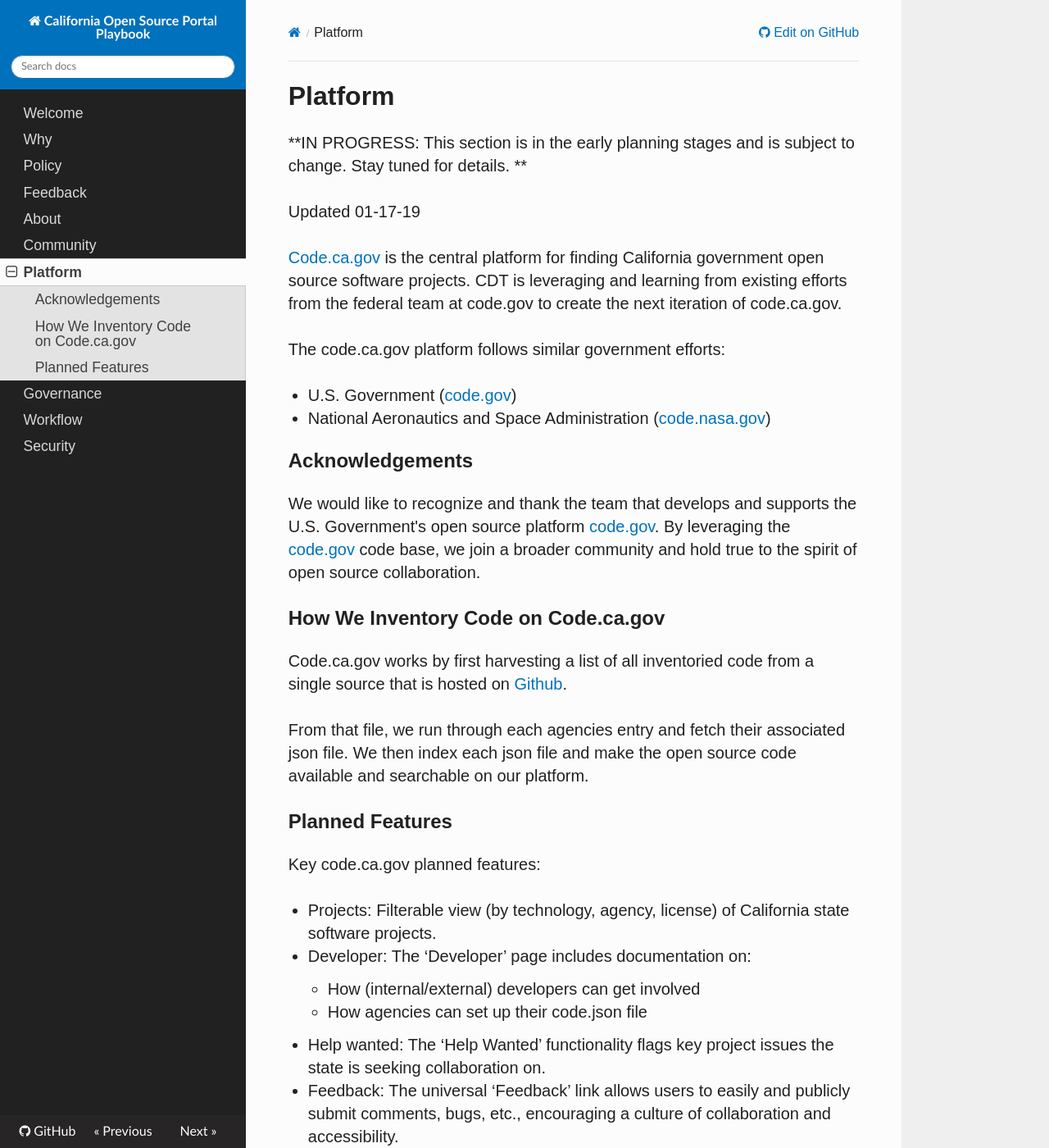
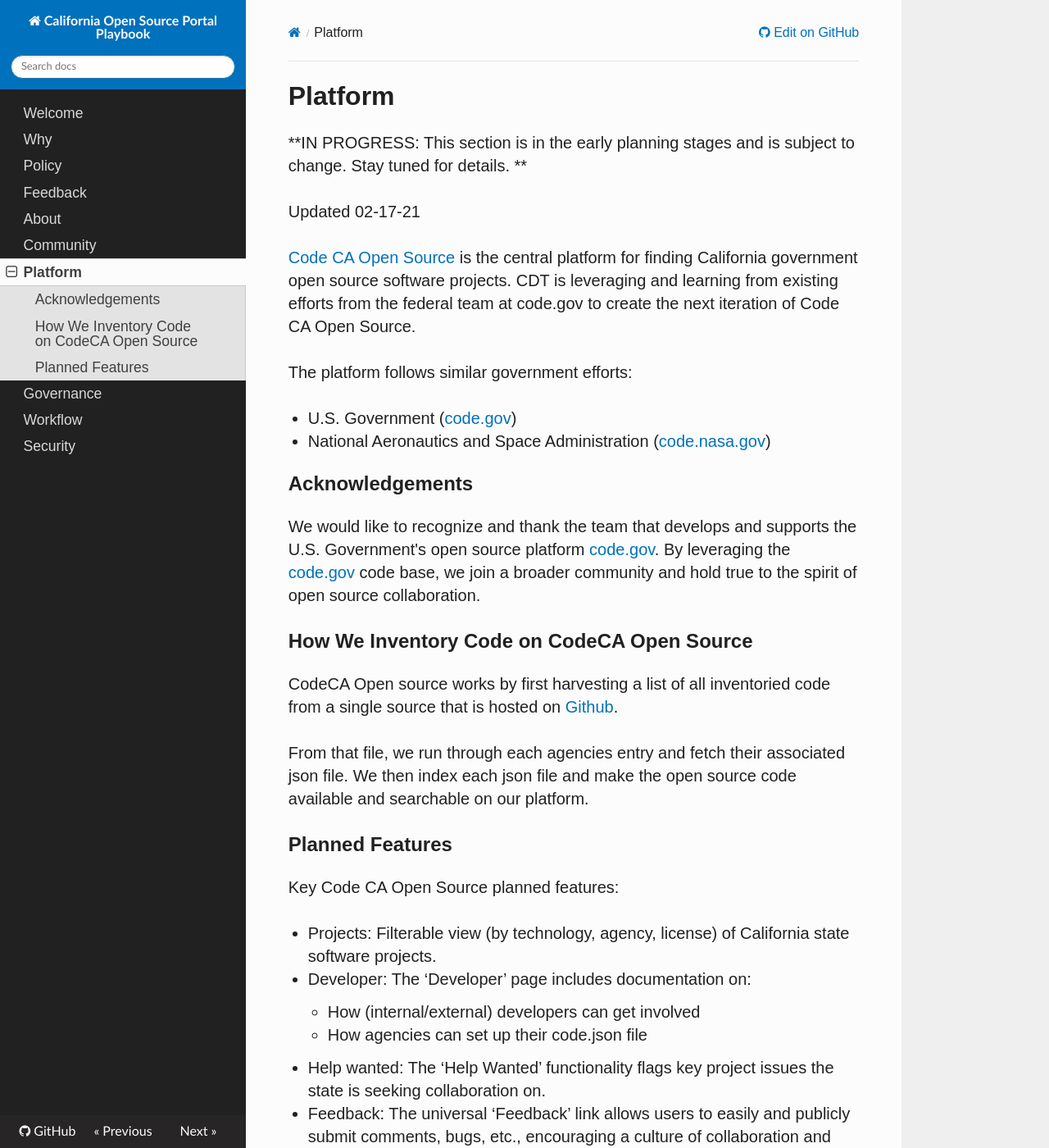
Before and after one commit to codecasupport/playbook, an MkDocs documentation site: the page built from docs/platform.md, in a window 1280 px wide and 1400 px high. Shown: the whole window at 82% size. Built offline with MkDocs 1.6.1, drawn with Linux system fonts in a browser that asks for light colours; nearby versions of some CDN libraries; old or Windows-style settings are respelled for this version of MkDocs.

```diff
--- a/docs/platform.md
+++ b/docs/platform.md
@@ -2,11 +2,11 @@
 
 **IN PROGRESS: This section is in the early planning stages and is subject to change. Stay tuned for details. **
 
-Updated 01-17-19
+Updated 02-17-21
 
-[Code.ca.gov](https://code.ca.gov/) is the central platform for finding California government open source software projects. CDT is leveraging and learning from existing efforts from the federal team at code.gov to create the next iteration of code.ca.gov.
+[Code CA Open Source](https://as-cdt-pub-codeca-ww-p-001.azurewebsites.net/) is the central platform for finding California government open source software projects. CDT is leveraging and learning from existing efforts from the federal team at code.gov to create the next iteration of Code CA Open Source.
 
-The code.ca.gov platform follows similar government efforts:
+The platform follows similar government efforts:
 
 * U.S. Government ([code.gov](https://code.gov/))
 
@@ -16,16 +16,16 @@ The code.ca.gov platform follows similar government efforts:
 
 We would like to recognize and thank the team that develops and supports the U.S. Government's open source platform [code.gov](http://code.gov). By leveraging the [code.gov](http://code.gov) code base, we join a broader community and hold true to the spirit of open source collaboration.
 
-## How We Inventory Code on Code.ca.gov
+## How We Inventory Code on CodeCA Open Source
 
-Code.ca.gov works by first harvesting a list of all inventoried code from a single source that is hosted on [Github](https://github.com/ODI-BPA/code.ca.gov/blob/master/remote_metadata.json).
+CodeCA Open source works by first harvesting a list of all inventoried code from a single source that is hosted on [Github]().
 
 From that file, we run through each agencies entry and fetch their associated json file. We then index each json file and make the open source code available and searchable on our platform.
 
 
 ## Planned Features
 
-Key code.ca.gov planned features:
+Key Code CA Open Source planned features:
 
 * Projects: Filterable view (by technology, agency, license) of California state software projects.
 
```
Also changed, not shown: docs/community.md (+1 -3 lines), docs/governance.md (+0 -6 lines), docs/security.md (+0 -2 lines), docs/workflow.md (+6 -6 lines).
